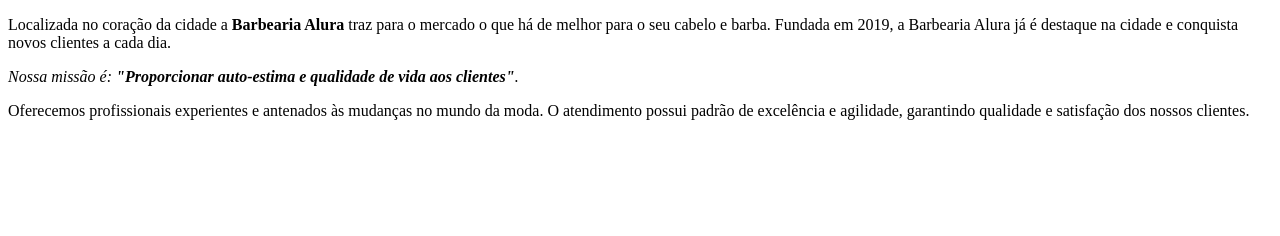
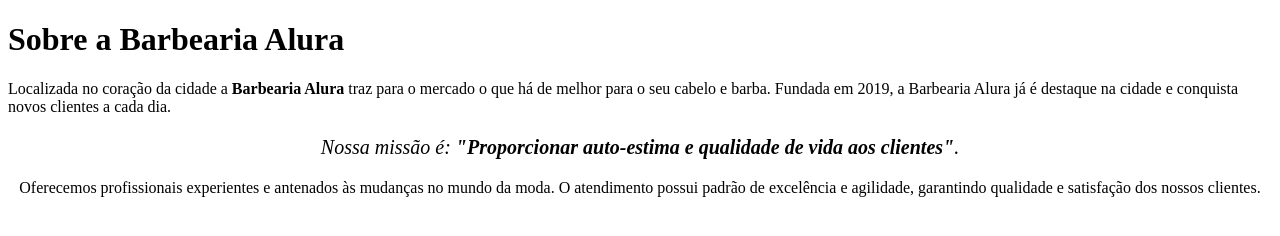
Before and after one commit to batatatai/barbearia-alura, a plain HTML site: page index.html in a window 1280 px wide. Drawn offline with Linux system fonts and the light colour scheme.

Commit message:
Update index.html

```diff
--- a/index.html
+++ b/index.html
@@ -1,20 +1,17 @@
 <!DOCTYPE html>
 <html lang="pt-br">
-<meta charset="UTF-8">
-<head>
+	<head>
+		<meta charset="UTF-8">
+		<title>Barbearia Alura</title>
+	</head>
 
-</head>
+	<body>
+		<h1 style="text-aling: center">Sobre a Barbearia Alura</h1>
 
-<body>
+		<p style="text-aling: center">Localizada no coração da cidade a <strong>Barbearia Alura</strong> traz para o mercado o que há de melhor para o seu cabelo e barba. Fundada em 2019, a Barbearia Alura já é destaque na cidade e conquista novos clientes a cada dia.</p>
 
-   <title> <h1 style="color:red Sobre a Barbearia Alura</h1> </title>
+		<p style="font-size: 20px; text-align: center"><em>Nossa missão é: <strong>"Proporcionar auto-estima e qualidade de vida aos clientes"</strong>.</em></p>
 
-    <p>Localizada no coração da cidade a <strong>Barbearia Alura</strong> traz para o mercado o que há de melhor para o seu cabelo e barba.
-    Fundada em 2019, a Barbearia Alura já é destaque na cidade e conquista novos clientes a cada dia.</p>
-
-    <p><em>Nossa missão é: <strong>"Proporcionar auto-estima e qualidade de vida aos clientes"</strong>.</em></p>
-
-    <p>Oferecemos profissionais experientes e antenados às mudanças no mundo da moda.
-    O atendimento possui padrão de excelência e agilidade, garantindo qualidade e satisfação dos nossos clientes.</p>
-
-</body>
+		<p style="text-align: center">Oferecemos profissionais experientes e antenados às mudanças no mundo da moda. O atendimento possui padrão de excelência e agilidade, garantindo qualidade e satisfação dos nossos clientes.</p>
+	</body>
+</html>
```
